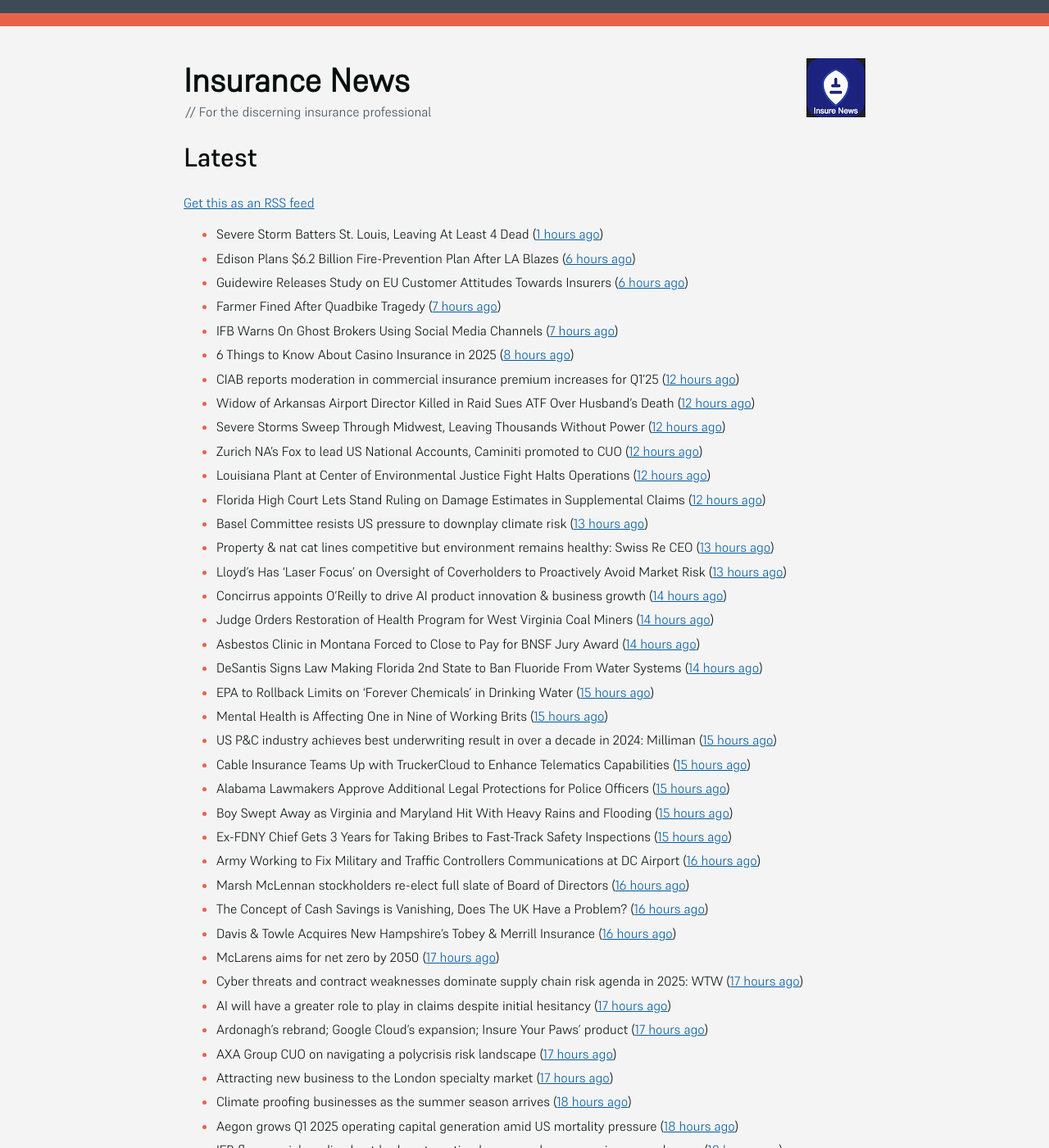
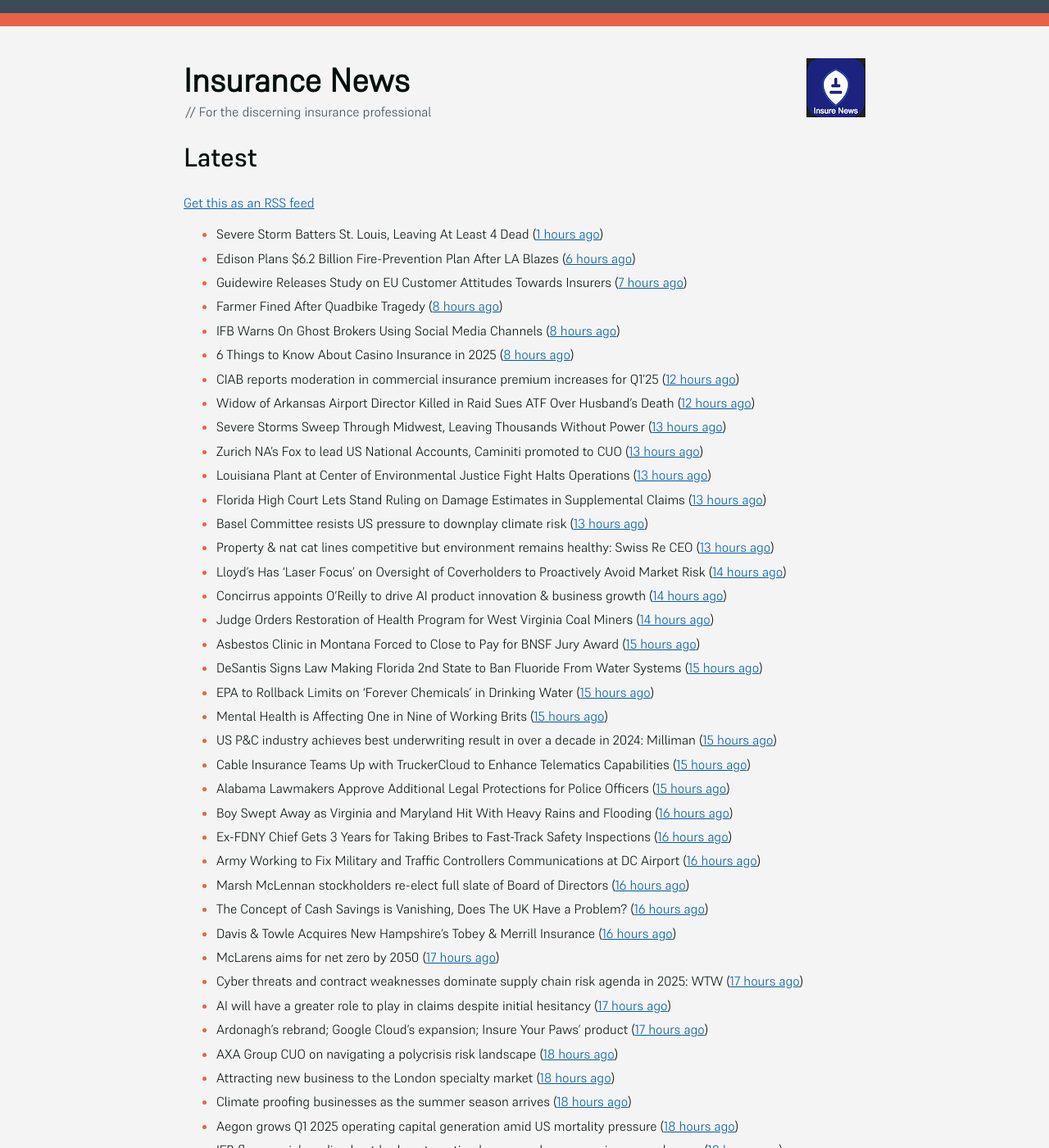
Before and after one commit to mat-0/feeds.thechels.uk, a Jekyll site: the page built from index.md, in a window 1280 px wide and 1400 px high. Shown: the whole window at 82% size. Built offline with Jekyll 4.4.1, drawn with Linux system fonts in a browser that asks for light colours; some of the changed text lies outside the part shown.

Commit message:
New Feed

```diff
--- a/index.md
+++ b/index.md
@@ -10,30 +10,30 @@ description: Latest Updates
 <!-- news_marker starts -->
 - Severe Storm Batters St. Louis, Leaving At Least 4 Dead ([1 hours ago](https://www.insurancejournal.com/news/midwest/2025/05/16/824121.htm))
 - Edison Plans $6.2 Billion Fire-Prevention Plan After LA Blazes ([6 hours ago](https://www.insurancejournal.com/news/west/2025/05/16/824114.htm))
-- Guidewire Releases Study on EU Customer Attitudes Towards Insurers ([6 hours ago](https://insurance-edge.net/2025/05/16/guidewire-releases-study-on-eu-customer-attitudes-towards-insurers/))
-- Farmer Fined After Quadbike Tragedy ([7 hours ago](https://insurance-edge.net/2025/05/16/farmer-fined-after-quadbike-tragedy/))
-- IFB Warns On Ghost Brokers Using Social Media Channels ([7 hours ago](https://insurance-edge.net/2025/05/16/ifb-warns-on-ghost-brokers-using-social-media-channels/))
+- Guidewire Releases Study on EU Customer Attitudes Towards Insurers ([7 hours ago](https://insurance-edge.net/2025/05/16/guidewire-releases-study-on-eu-customer-attitudes-towards-insurers/))
+- Farmer Fined After Quadbike Tragedy ([8 hours ago](https://insurance-edge.net/2025/05/16/farmer-fined-after-quadbike-tragedy/))
+- IFB Warns On Ghost Brokers Using Social Media Channels ([8 hours ago](https://insurance-edge.net/2025/05/16/ifb-warns-on-ghost-brokers-using-social-media-channels/))
 - 6 Things to Know About Casino Insurance in 2025 ([8 hours ago](https://insurance-edge.net/2025/05/16/6-things-to-know-about-casino-insurance-in-2025/))
 - CIAB reports moderation in commercial insurance premium increases for Q1’25 ([12 hours ago](https://www.reinsurancene.ws/ciab-reports-moderation-in-commercial-insurance-premium-increases-for-q125/))
 - Widow of Arkansas Airport Director Killed in Raid Sues ATF Over Husband’s Death ([12 hours ago](https://www.insurancejournal.com/news/southcentral/2025/05/16/824097.htm))
-- Severe Storms Sweep Through Midwest, Leaving Thousands Without Power ([12 hours ago](https://www.insurancejournal.com/news/midwest/2025/05/16/824092.htm))
-- Zurich NA’s Fox to lead US National Accounts, Caminiti promoted to CUO ([12 hours ago](https://www.reinsurancene.ws/zurich-nas-fox-to-lead-us-national-accounts-caminiti-promoted-to-cuo/))
-- Louisiana Plant at Center of Environmental Justice Fight Halts Operations ([12 hours ago](https://www.insurancejournal.com/news/southcentral/2025/05/16/824085.htm))
-- Florida High Court Lets Stand Ruling on Damage Estimates in Supplemental Claims ([12 hours ago](https://www.insurancejournal.com/news/southeast/2025/05/16/824076.htm))
+- Severe Storms Sweep Through Midwest, Leaving Thousands Without Power ([13 hours ago](https://www.insurancejournal.com/news/midwest/2025/05/16/824092.htm))
+- Zurich NA’s Fox to lead US National Accounts, Caminiti promoted to CUO ([13 hours ago](https://www.reinsurancene.ws/zurich-nas-fox-to-lead-us-national-accounts-caminiti-promoted-to-cuo/))
+- Louisiana Plant at Center of Environmental Justice Fight Halts Operations ([13 hours ago](https://www.insurancejournal.com/news/southcentral/2025/05/16/824085.htm))
+- Florida High Court Lets Stand Ruling on Damage Estimates in Supplemental Claims ([13 hours ago](https://www.insurancejournal.com/news/southeast/2025/05/16/824076.htm))
 - Basel Committee resists US pressure to downplay climate risk ([13 hours ago](https://www.dig-in.com/articles/basel-committee-resists-us-pressure-to-downplay-climate-risk))
 - Property & nat cat lines competitive but environment remains healthy: Swiss Re CEO ([13 hours ago](https://www.reinsurancene.ws/property-nat-cat-lines-competitive-but-environment-remains-healthy-swiss-re-ceo/))
-- Lloyd’s Has ‘Laser Focus’ on Oversight of Coverholders to Proactively Avoid Market Risk ([13 hours ago](https://www.insurancejournal.com/news/international/2025/05/16/824065.htm))
+- Lloyd’s Has ‘Laser Focus’ on Oversight of Coverholders to Proactively Avoid Market Risk ([14 hours ago](https://www.insurancejournal.com/news/international/2025/05/16/824065.htm))
 - Concirrus appoints O’Reilly to drive AI product innovation & business growth ([14 hours ago](https://www.reinsurancene.ws/concirrus-appoints-oreilly-to-drive-ai-product-innovation-business-growth/))
 - Judge Orders Restoration of Health Program for West Virginia Coal Miners ([14 hours ago](https://www.insurancejournal.com/news/southeast/2025/05/16/824060.htm))
-- Asbestos Clinic in Montana Forced to Close to Pay for BNSF Jury Award ([14 hours ago](https://www.insurancejournal.com/news/west/2025/05/16/824055.htm))
-- DeSantis Signs Law Making Florida 2nd State to Ban Fluoride From Water Systems ([14 hours ago](https://www.insurancejournal.com/news/southeast/2025/05/16/824051.htm))
+- Asbestos Clinic in Montana Forced to Close to Pay for BNSF Jury Award ([15 hours ago](https://www.insurancejournal.com/news/west/2025/05/16/824055.htm))
+- DeSantis Signs Law Making Florida 2nd State to Ban Fluoride From Water Systems ([15 hours ago](https://www.insurancejournal.com/news/southeast/2025/05/16/824051.htm))
 - EPA to Rollback Limits on ‘Forever Chemicals’ in Drinking Water ([15 hours ago](https://www.insurancejournal.com/news/national/2025/05/16/824047.htm))
 - Mental Health is Affecting One in Nine of Working Brits ([15 hours ago](https://insurance-edge.net/2025/05/16/mental-health-is-affecting-one-in-nine-of-working-brits/))
 - US P&C industry achieves best underwriting result in over a decade in 2024: Milliman ([15 hours ago](https://www.reinsurancene.ws/us-pc-industry-achieves-best-underwriting-result-in-over-a-decade-in-2024-milliman/))
 - Cable Insurance Teams Up with TruckerCloud to Enhance Telematics Capabilities ([15 hours ago](https://www.insurtechinsights.com/cable-insurance-teams-up-with-truckercloud-to-enhance-telematics-capabilities/))
 - Alabama Lawmakers Approve Additional Legal Protections for Police Officers ([15 hours ago](https://www.insurancejournal.com/news/southeast/2025/05/16/824044.htm))
-- Boy Swept Away as Virginia and Maryland Hit With Heavy Rains and Flooding ([15 hours ago](https://www.insurancejournal.com/news/east/2025/05/16/824034.htm))
-- Ex-FDNY Chief Gets 3 Years for Taking Bribes to Fast-Track Safety Inspections ([15 hours ago](https://www.insurancejournal.com/news/east/2025/05/16/824030.htm))
+- Boy Swept Away as Virginia and Maryland Hit With Heavy Rains and Flooding ([16 hours ago](https://www.insurancejournal.com/news/east/2025/05/16/824034.htm))
+- Ex-FDNY Chief Gets 3 Years for Taking Bribes to Fast-Track Safety Inspections ([16 hours ago](https://www.insurancejournal.com/news/east/2025/05/16/824030.htm))
 - Army Working to Fix Military and Traffic Controllers Communications at DC Airport ([16 hours ago](https://www.insurancejournal.com/news/east/2025/05/16/824024.htm))
 - Marsh McLennan stockholders re-elect full slate of Board of Directors ([16 hours ago](https://www.reinsurancene.ws/marsh-mclennan-stockholders-re-elect-full-slate-of-board-of-directors/))
 - The Concept of Cash Savings is Vanishing, Does The UK Have a Problem? ([16 hours ago](https://insurance-edge.net/2025/05/16/the-concept-of-cash-savings-is-vanishing-does-the-uk-have-a-problem/))
@@ -42,8 +42,8 @@ description: Latest Updates
 - Cyber threats and contract weaknesses dominate supply chain risk agenda in 2025: WTW ([17 hours ago](https://www.reinsurancene.ws/cyber-threats-and-contract-weaknesses-dominate-supply-chain-risk-agenda-in-2025-wtw/))
 - AI will have a greater role to play in claims despite initial hesitancy ([17 hours ago](https://www.postonline.co.uk/broker/7957769/ai-will-have-a-greater-role-to-play-in-claims-despite-initial-hesitancy))
 - Ardonagh’s rebrand; Google Cloud’s expansion; Insure Your Paws’ product ([17 hours ago](https://www.postonline.co.uk/news/7957764/ardonaghs-rebrand-google-clouds-expansion-insure-your-paws-product))
-- AXA Group CUO on navigating a polycrisis risk landscape ([17 hours ago](https://www.insurancebusinessmag.com/uk/news/breaking-news/axa-group-cuo-on-navigating-a-polycrisis-risk-landscape-535921.aspx))
-- Attracting new business to the London specialty market ([17 hours ago](https://www.insurancebusinessmag.com/uk/news/breaking-news/attracting-new-business-to-the-london-specialty-market-535974.aspx))
+- AXA Group CUO on navigating a polycrisis risk landscape ([18 hours ago](https://www.insurancebusinessmag.com/uk/news/breaking-news/axa-group-cuo-on-navigating-a-polycrisis-risk-landscape-535921.aspx))
+- Attracting new business to the London specialty market ([18 hours ago](https://www.insurancebusinessmag.com/uk/news/breaking-news/attracting-new-business-to-the-london-specialty-market-535974.aspx))
 - Climate proofing businesses as the summer season arrives ([18 hours ago](https://www.insurancebusinessmag.com/uk/news/catastrophe/climate-proofing-businesses-as-the-summer-season-arrives-535973.aspx))
 - Aegon grows Q1 2025 operating capital generation amid US mortality pressure ([18 hours ago](https://www.insurancebusinessmag.com/uk/news/breaking-news/aegon-grows-q1-2025-operating-capital-generation-amid-us-mortality-pressure-535972.aspx))
 - IFB flags social media ghost brokers targeting learner and young car insurance buyers ([18 hours ago](https://www.insurancebusinessmag.com/uk/news/auto-motor/ifb-flags-social-media-ghost-brokers-targeting-learner-and-young-car-insurance-buyers-535971.aspx))
```
Also changed, not shown: other parts of index.md (+10 -10 lines).
